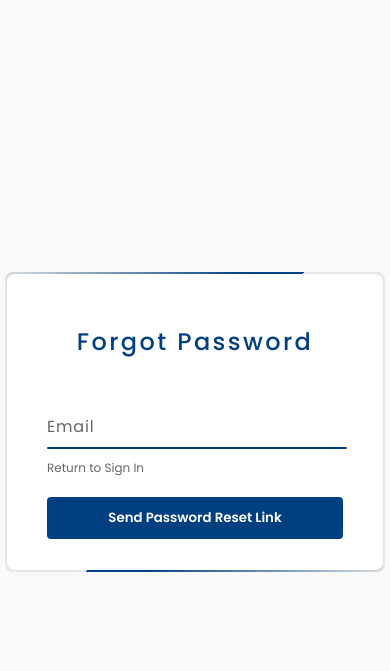
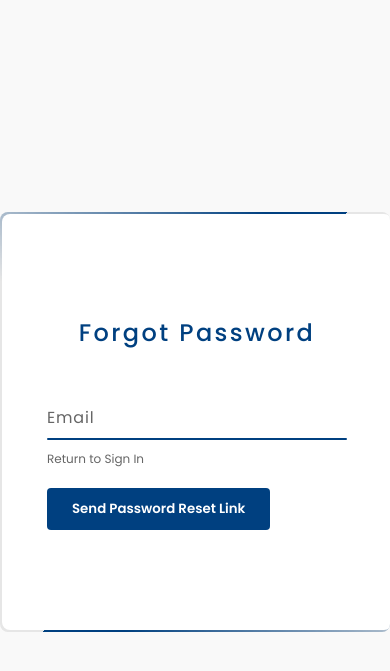
Before and after one commit to Ginx55/MaxGarage, a Django app: page /ForgotPass/ in a window 390 px wide. Shown: the top 671 px of the page. Run offline with Django 4.2, Linux system fonts and the light colour scheme.

Commit message:
updated log in

```diff
--- a/static/css/logindesign.css
+++ b/static/css/logindesign.css
@@ -16,35 +16,41 @@
   background: #f9f9f9; /* Light background */
 }
 
-.box {
+.container {
   position: relative;
-  width: 380px;
+  width: 800px;
   height: 420px;
-  background: #e6e6e6; /* Light gray box background */
+  background: #e6e6e6;
   border-radius: 8px;
   overflow: hidden;
 }
 
-.box::before,
-.box::after {
+.content {
+  display: grid;
+  grid-template-columns: 1fr 1fr;
+  position: absolute;
+  inset: 2px;
+  background: #fff;
+  border-radius: 8px;
+  z-index: 2;
+  place-items: center;
+}
+
+.container::before,
+.container::after {
   content: "";
   z-index: 1;
   position: absolute;
   top: -50%;
   left: -50%;
-  width: 380px;
-  height: 420px;
+  width: 800px;
+  height: 475px;
   transform-origin: bottom right;
-  background: linear-gradient(
-    0deg,
-    transparent,
-    #004080,
-    #004080
-  ); /* Dark blue gradient */
+  background: linear-gradient(0deg, transparent, #004080, #004080);
   animation: animate 6s linear infinite;
 }
 
-.box::after {
+.container::after {
   animation-delay: -3s;
 }
 
@@ -55,17 +61,6 @@
   100% {
     transform: rotate(360deg);
   }
-}
-
-form {
-  position: absolute;
-  inset: 2px;
-  background: #fff; /* White form background */
-  padding: 50px 40px;
-  border-radius: 8px;
-  z-index: 2;
-  display: flex;
-  flex-direction: column;
 }
 
 h2 {
@@ -166,3 +161,24 @@
 input[type="submit"]:active {
   opacity: 0.8;
 }
+
+@media screen and (max-width: 768px) {
+  .container {
+    width: 100%;
+  }
+
+  img {
+    display: none;
+  }
+  .content {
+    display: grid;
+    grid-template-columns: 1fr;
+    width: 100%;
+  }
+
+  .container::before,
+  .container::after {
+    width: 100%;
+    height: 100%;
+  }
+}
--- a/website/templates/personalTemplates/ForgotPassword.html
+++ b/website/templates/personalTemplates/ForgotPassword.html
@@ -30,19 +30,14 @@
   </head>
 
   <style>
-    .box {
-      height: 300px;
-    }
     input[type="submit"] {
       width: auto;
     }
-
-    .box::before,
-    .box::after {
-      height: 300px;
-    }
   </style>
   <body>
+    <div class="container">
+      <div class="content">
+        <img src="{%static 'img/logo.png'%}" alt="logo" />
         <div class="box">
           <form id="forgotpass-form" autocomplete="off">
             {% csrf_token %}
@@ -57,6 +52,8 @@
             </div>
             <input type="submit" value="Send Password Reset Link" />
           </form>
+        </div>
+      </div>
     </div>
 
     <div class="error-alert alert hide">
--- a/website/templates/personalTemplates/LogIn.html
+++ b/website/templates/personalTemplates/LogIn.html
@@ -28,7 +28,11 @@
 
     <title>LogIn</title>
   </head>
+
   <body>
+    <div class="container">
+      <div class="content">
+        <img src="{%static 'img/logo.png'%}" alt="logo" />
         <div class="box">
           <form id="login-form" autocomplete="off">
             {% csrf_token %}
@@ -48,6 +52,8 @@
             </div>
             <input type="submit" value="Login" />
           </form>
+        </div>
+      </div>
     </div>
 
     <div class="error-alert alert hide">
```
Also changed, not shown: website/templates/personalTemplates/AccountSetUp.html (+11 -9 lines), db.sqlite3. Lines whose indentation alone changed are shown as unchanged.
